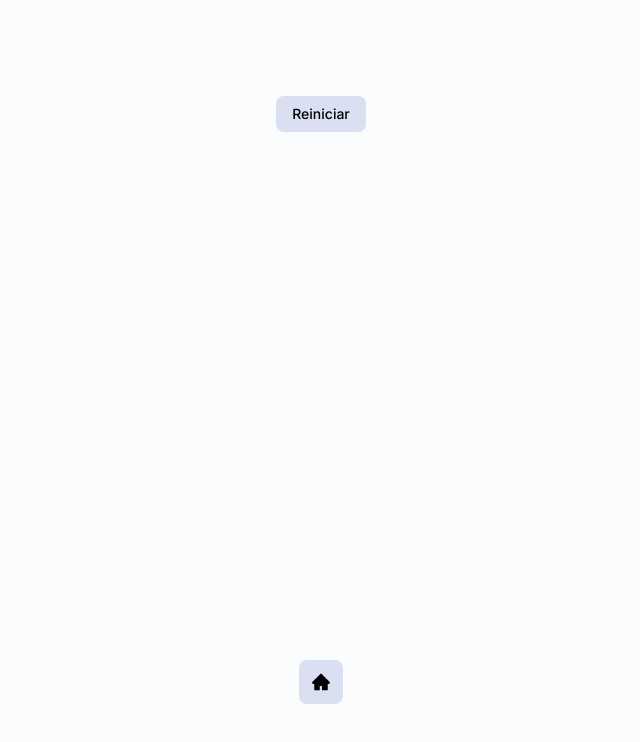
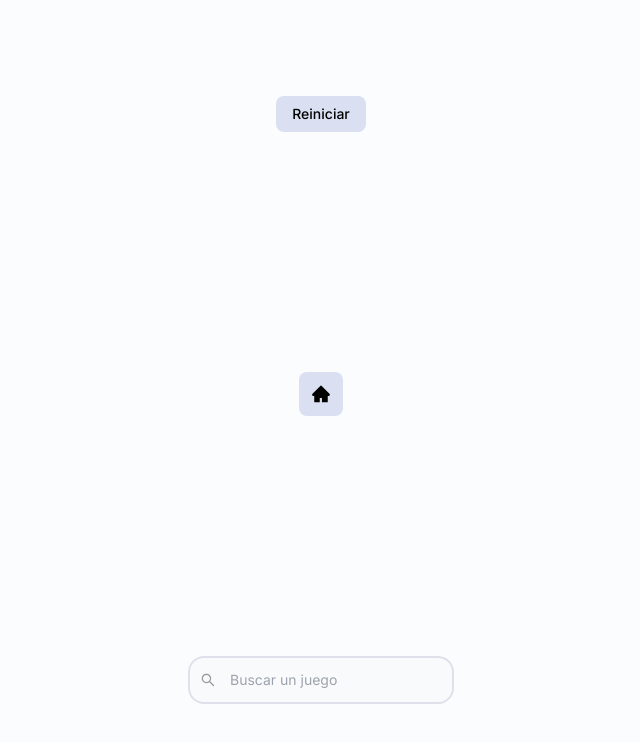
Before and after one commit to StevenLzn/games-app, a Next.js app: page / in a window 1280 px wide. Shown: the top 742 px of the page, without its empty margins (319-959 px from the left). Built offline with nearby package versions, Linux system fonts and the light colour scheme.

Commit message:
serch input design

```diff
--- /dev/null
+++ b/src/app/components/ui/inputs/search-input.tsx
@@ -0,0 +1,17 @@
+import { AiOutlineSearch } from "react-icons/ai";
+export default function SearchInput({
+  ...props
+}: React.InputHTMLAttributes<HTMLInputElement>) {
+  return (
+    <div className="relative">
+      <div className="absolute inset-y-0 left-0 flex items-center pl-3 pointer-events-none">
+        <AiOutlineSearch className="text-gray-500" />
+      </div>
+      <input
+        type="search"
+        className="block w-full p-3 pl-10 text-sm text-gray-900 rounded-2xl border-2 border-gray-300 bg-gray-50 focus:outline-none focus:border-gray-500 focus:ring-0"
+        {...props}
+      />
+    </div>
+  );
+}
--- a/src/app/page.tsx
+++ b/src/app/page.tsx
@@ -1,6 +1,7 @@
 import Button from "./components/ui/buttons/button";
 import { AiFillHome } from "react-icons/ai";
 import IconButton from "./components/ui/buttons/icon-button";
+import SearchInput from "./components/ui/inputs/search-input";
 
 export default function Home() {
   return (
@@ -9,6 +10,8 @@ export default function Home() {
       <IconButton>
         <AiFillHome />
       </IconButton>
+
+      <SearchInput placeholder="Buscar un juego" />
     </main>
   );
 }
--- a/tailwind.config.js
+++ b/tailwind.config.js
@@ -1,17 +1,19 @@
 /** @type {import('tailwindcss').Config} */
 module.exports = {
   content: [
-    './src/pages/**/*.{js,ts,jsx,tsx,mdx}',
-    './src/components/**/*.{js,ts,jsx,tsx,mdx}',
-    './src/app/**/*.{js,ts,jsx,tsx,mdx}',
+    "./src/pages/**/*.{js,ts,jsx,tsx,mdx}",
+    "./src/components/**/*.{js,ts,jsx,tsx,mdx}",
+    "./src/app/**/*.{js,ts,jsx,tsx,mdx}",
   ],
   theme: {
     extend: {
       colors: {
         "gray-100": "#CED7F3AB",
-        "gray-200": "#DAE0F1"
-      }
+        "gray-200": "#DAE0F1",
+        "gray-300": "#DEE1E9",
+        "gray-500": "#999",
+      },
     },
   },
   plugins: [],
-}
+};
```
